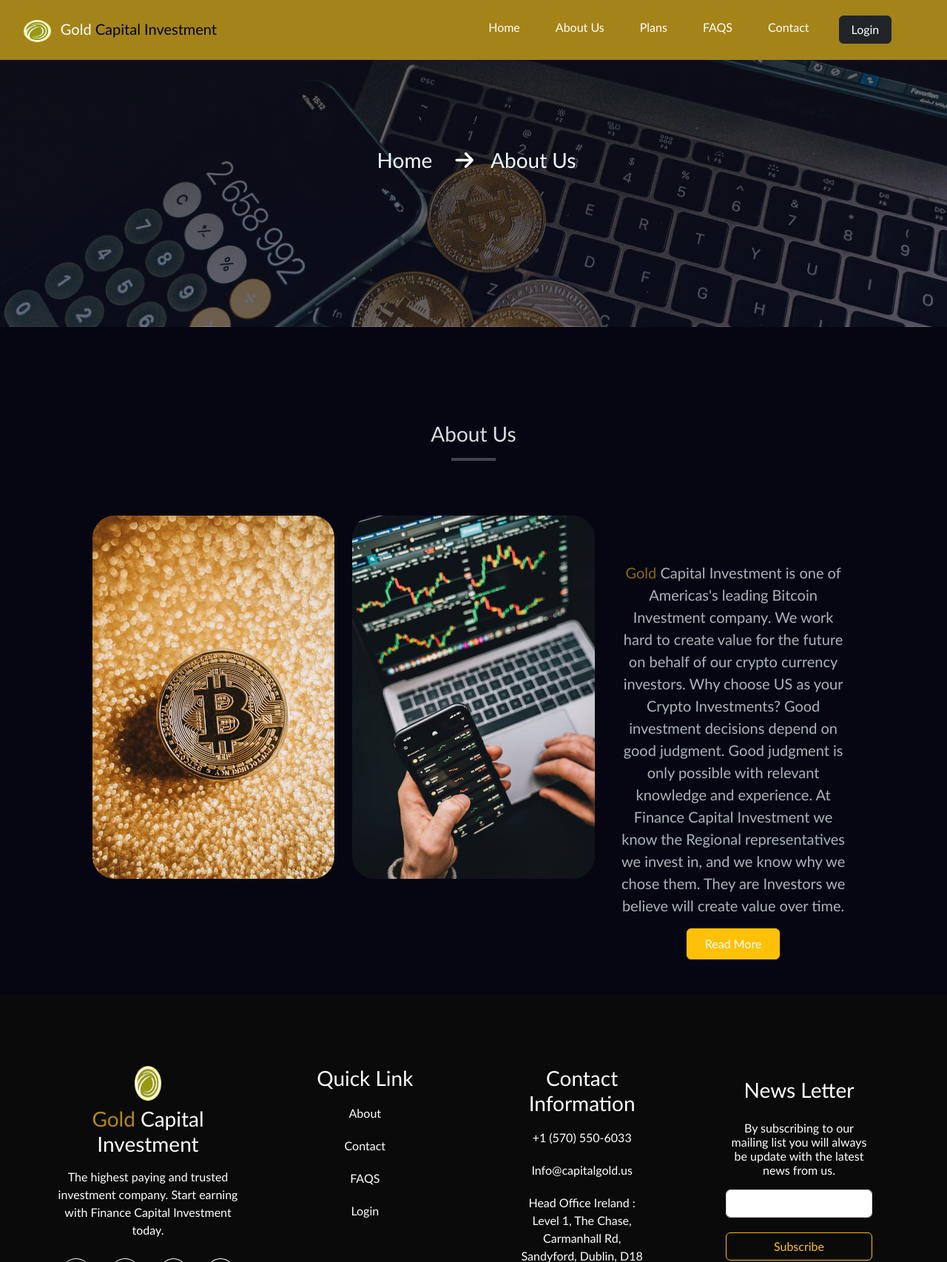
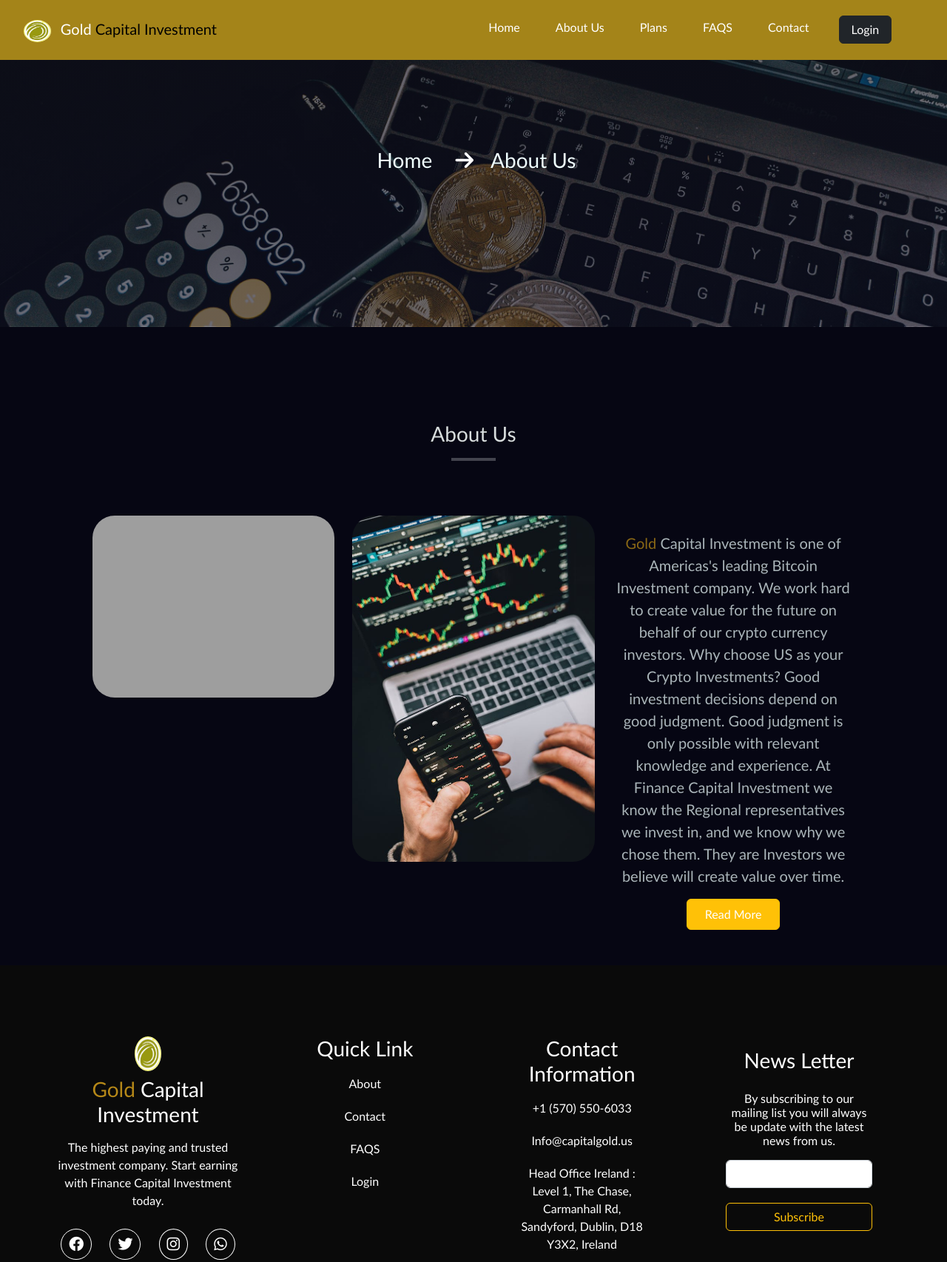
Before and after one commit to alphariccide008/goldcapitalinvestment, a Flask app: page /about/ in a window 1280 px wide. Shown: the top 1706 px of the page at 74% size. Run offline with Flask 3, Linux system fonts and the light colour scheme; some libraries are stand-ins or nearby versions; grey boxes are pictures that could not be loaded.

Commit message:
final_update

```diff
--- a/pkg/config.py
+++ b/pkg/config.py
@@ -6,8 +6,8 @@ from os import getenv
 SECRET_KEY="R5T6Y7UHJIKOLO987EROELFKGWASDDJNRFTGHVN"
 ADMIN_EMAIL="godspowerlawrence008@gmail.com"
 USER_PROFILE_PATH="pkg/static/profiles/"
-# SQLALCHEMY_DATABASE_URI="mysql+mysqlconnector://goldcapitalinves:ikechi100@goldcapitalinvestment.mysql.pythonanywhere-services.com/goldcapitalinves$gold"
+SQLALCHEMY_DATABASE_URI="mysql+mysqlconnector://goldcapitalinves:ikechi100@goldcapitalinvestment.mysql.pythonanywhere-services.com/goldcapitalinves$gold"
 
 
 
-SQLALCHEMY_DATABASE_URI="mysql+mysqlconnector://lawrence:1234@127.0.0.1:8889/goldcrypto"
+# SQLALCHEMY_DATABASE_URI="mysql+mysqlconnector://lawrence:1234@127.0.0.1:8889/goldcrypto"
--- a/pkg/templates/users/about.html
+++ b/pkg/templates/users/about.html
@@ -17,10 +17,10 @@
             </div>
         </div>
         <div class="row text-center">
-            <div class="col-md-4 pt-4 pb-5"><img src="/static/images/crypt3.jpg" width="100%" height="" class="img-fluid" alt="crpto currrency"></div>
-            <div class="col-md-4 pt-4 pb-5"><img src="/static/images/crypt5.jpg" alt=""></div>
-            <div class="col-md-4 ml-2 py-5 px-4">
-                <p class="pt-5"><span style="color: rgb(196, 147, 23);">Gold</span> Capital Investment is one of Americas's leading Bitcoin Investment company. We work hard to create value for the future on behalf of our crypto currency investors.
+            <div class="col-md-4 pt-4 pb-5"><img src="/static/images/goldbannernew.jpg" width="100%" height="" class="img-fluid" alt="crpto currrency"></div>
+            <div class="col-md-4 pt-4 pb-5"><img src="/static/images/crypt5.jpg" height="82%" alt=""></div>
+            <div class="col-md-4 ml-2 py-5 px-3">
+                <p class="pt-2"><span style="color: rgb(196, 147, 23);">Gold</span> Capital Investment is one of Americas's leading Bitcoin Investment company. We work hard to create value for the future on behalf of our crypto currency investors.
                     Why choose US as your Crypto Investments? Good investment decisions depend on good judgment. Good judgment is only possible with relevant knowledge and experience. At Finance Capital Investment we know the Regional representatives we invest in, and we know why we chose them. They are Investors we believe will create value over time.</p>
                 <a href="#" class="btn btn-warning text-white px-4 py-2">Read More</a>
             </div>
--- a/pkg/templates/users/index.html
+++ b/pkg/templates/users/index.html
@@ -646,12 +646,12 @@
                         </div>
                     </div>
                     <div class="row text-center">
-                        <div class="col-md-4 pt-4 pb-5"><img src="/static/images/crypt3.jpg" width="100%" height="" class="img-fluid" alt="crpto currrency"></div>
-                        <div class="col-md-4 pt-4 pb-5"><img src="/static/images/crypt5.jpg" alt=""></div>
+                        <div class="col-md-4 pt-4 pb-5"><img src="/static/images/goldbannernew.jpg" width="100%" height="" class="img-fluid" alt="crpto currrency"></div>
+                        <div class="col-md-4 pt-4 pb-5"><img src="/static/images/crypt5.jpg" style="height: 82%;" alt=""></div>
                         <div class="col-md-4 ml-2 py-5 px-4">
-                            <p class="pt-5">Gold Capital Investment is one of Americas's leading Bitcoin Investment company. We work hard to create value for the future on behalf of our crypto currency investors.
+                            <p class="pt-3">Gold Capital Investment is one of Americas's leading Bitcoin Investment company. We work hard to create value for the future on behalf of our crypto currency investors.
                                 Why choose US as your Gold Capital Investments? Good investment decisions depend on good judgment. Good judgment is only possible with relevant knowledge and experience. At Finance Capital Investment we know the Regional representatives we invest in, and we know why we chose them. They are Investors we believe will create value over time.</p>
-                            <a href="{{ url_for('login') }}" style="color: rgb(164, 132, 25); text-decoration: none;" class="  text-white px-4 py-2">Read More</a>
+                            <a href="{{ url_for('login') }}" style="color: rgb(164, 132, 25); text-decoration: none;" class="  text-white btn px-4 py-2">Read More</a>
                         </div>
 
                     </div>
```
Also changed, not shown: pkg/templates/users/faq.html (+4 -4 lines).
